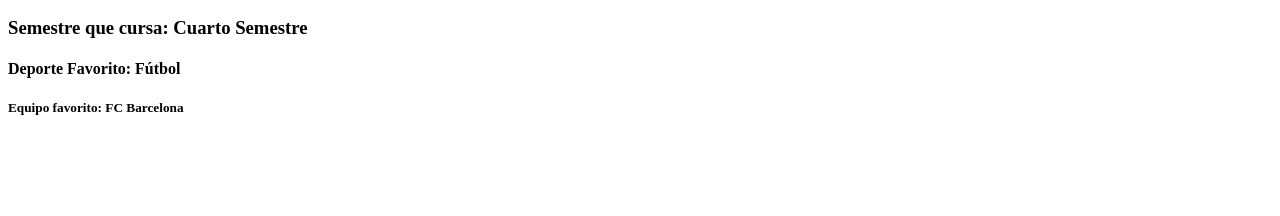
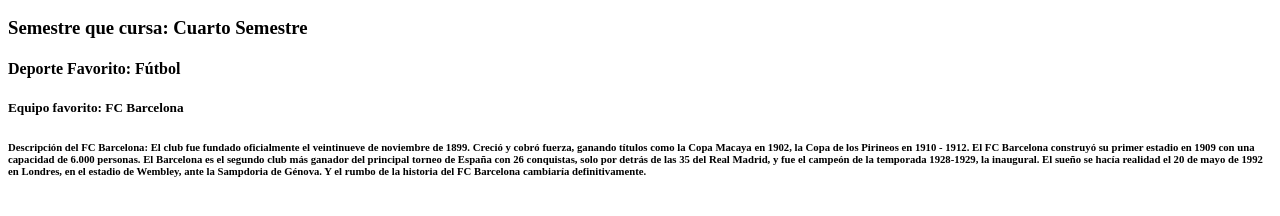
Before and after one commit to JoseGC10/Ex-men-R-brica, a plain HTML site: page index.html in a window 1280 px wide. Shown: the part 110-326 px from the top of the page. Drawn offline with Linux system fonts and the light colour scheme.

Commit message:
Eighth commit

```diff
--- a/index.html
+++ b/index.html
@@ -12,5 +12,13 @@
     <h3>Semestre que cursa: Cuarto Semestre</h3>
     <h4>Deporte Favorito: Fútbol</h4>
     <h5>Equipo favorito: FC Barcelona</h5>
+    <h6>Descripción del FC Barcelona:
+        El club fue fundado oficialmente el veintinueve de noviembre de 1899.
+        Creció y cobró fuerza, ganando títulos como la Copa Macaya en 1902, la Copa de los Pirineos en 1910 - 1912.
+        El FC Barcelona construyó su primer estadio en 1909 con una capacidad de 6.000 personas. El Barcelona es el segundo club más ganador del principal torneo de España con 26 conquistas,
+        solo por detrás de las 35 del Real Madrid, y fue el campeón de la temporada 1928-1929, la inaugural. El sueño se hacía realidad el 20 de mayo de 1992 en Londres, en el estadio de Wembley, ante la Sampdoria de Génova.
+        Y el rumbo de la historia del FC Barcelona cambiaría definitivamente.
+    </h6>
+
 </body>
 </html>
```
